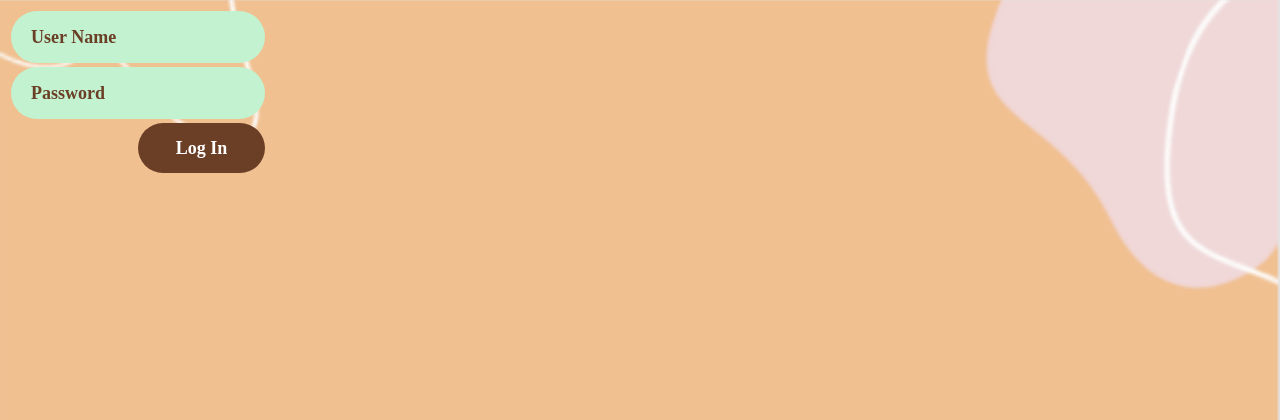
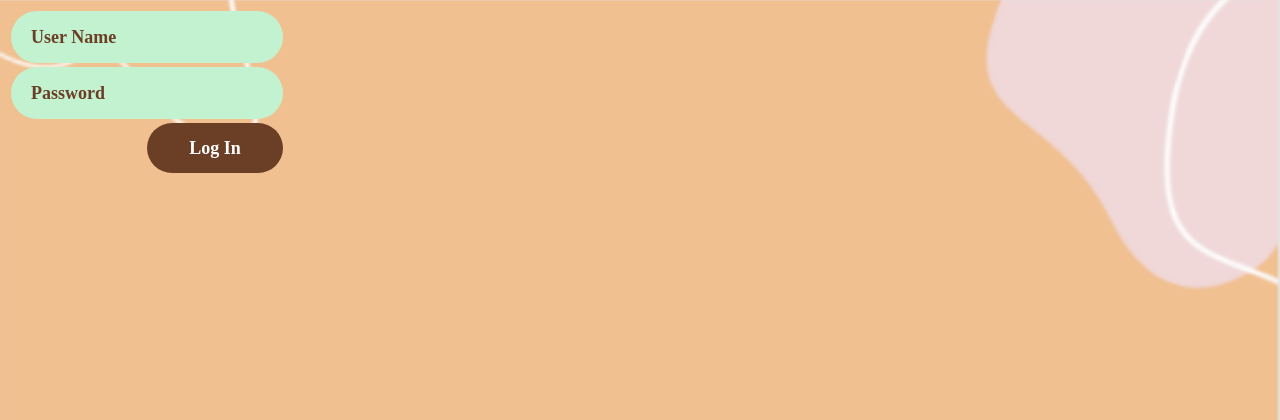
Before and after one commit to aUrelogs/wst_page, a PHP site: page / in a window 1280 px wide. Shown: the top 420 px of the page. Run offline with PHP 8.4, Linux system fonts and the light colour scheme.

Commit message:
Update design.css

```diff
--- a/indexfiles/design.css
+++ b/indexfiles/design.css
@@ -9,6 +9,7 @@ body {
 
 
 input {
+    width: 250px;
     height: 50px;
     background-color: #c2f2d0;
     border-style: none;
```
